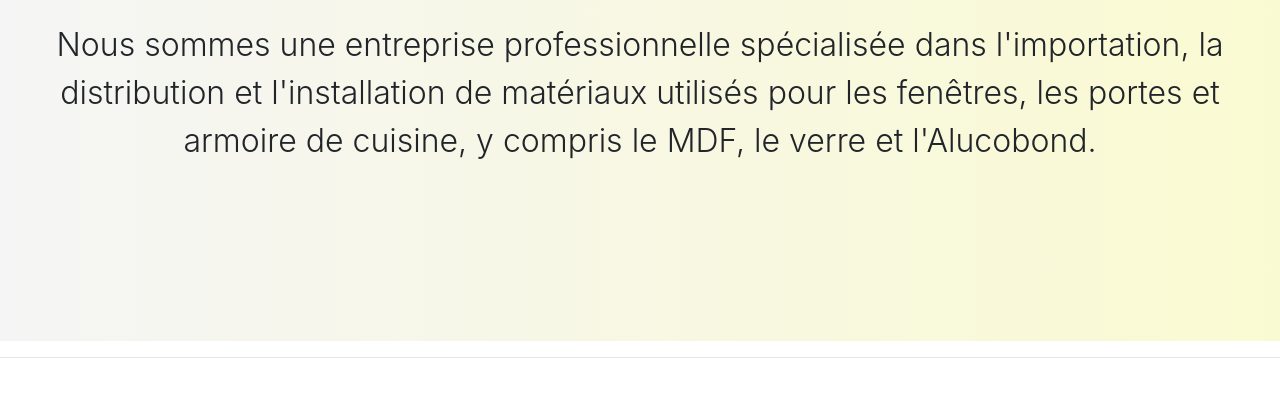
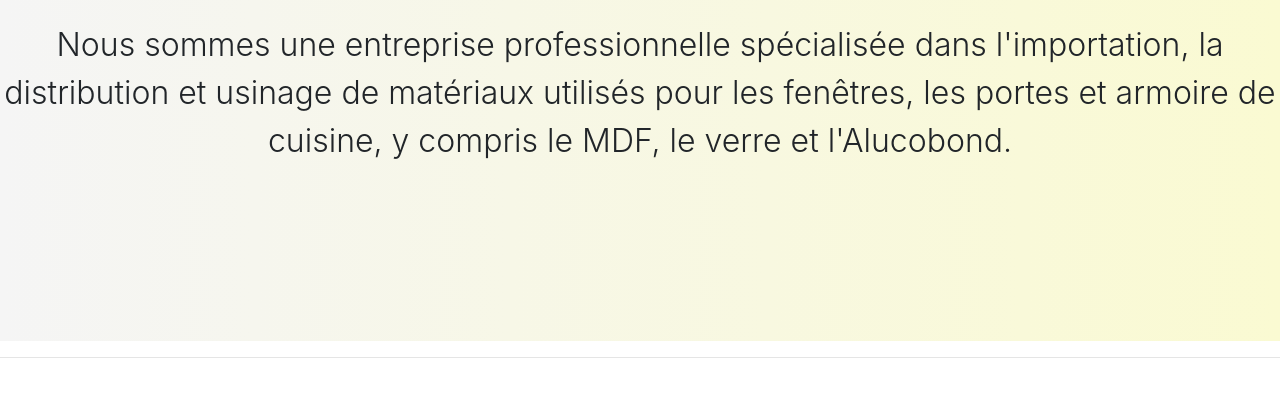
Before and after one commit to panadoor/panadoor.github.io, a plain HTML site: page index.html in a window 1280 px wide. Shown: the part 240-639 px from the top of the page. Drawn offline with Linux system fonts and the light colour scheme.

Commit message:
Update index.html

```diff
--- a/index.html
+++ b/index.html
@@ -73,7 +73,7 @@
             </h1>
             <p class="lead pt-3">
                 Nous sommes une entreprise professionnelle spécialisée dans l'importation,
-                la distribution et l'installation de matériaux utilisés pour les fenêtres,
+                la distribution et usinage de matériaux utilisés pour les fenêtres,
                 les portes et armoire de cuisine, y compris le MDF, le verre et l'Alucobond.
 
                 <!--Nous sommes une entreprise professionnelle spécialisée dans l'importation,
```
